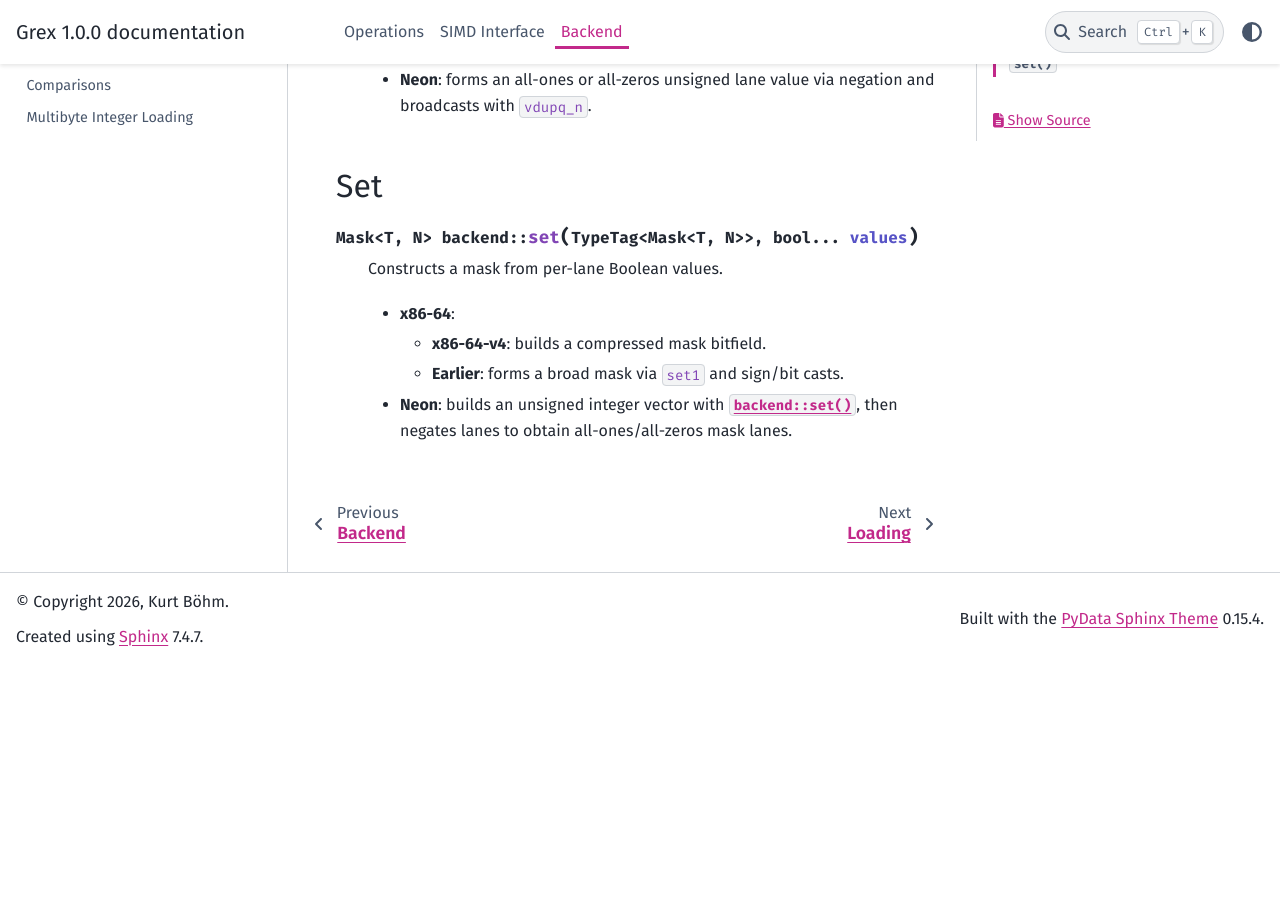
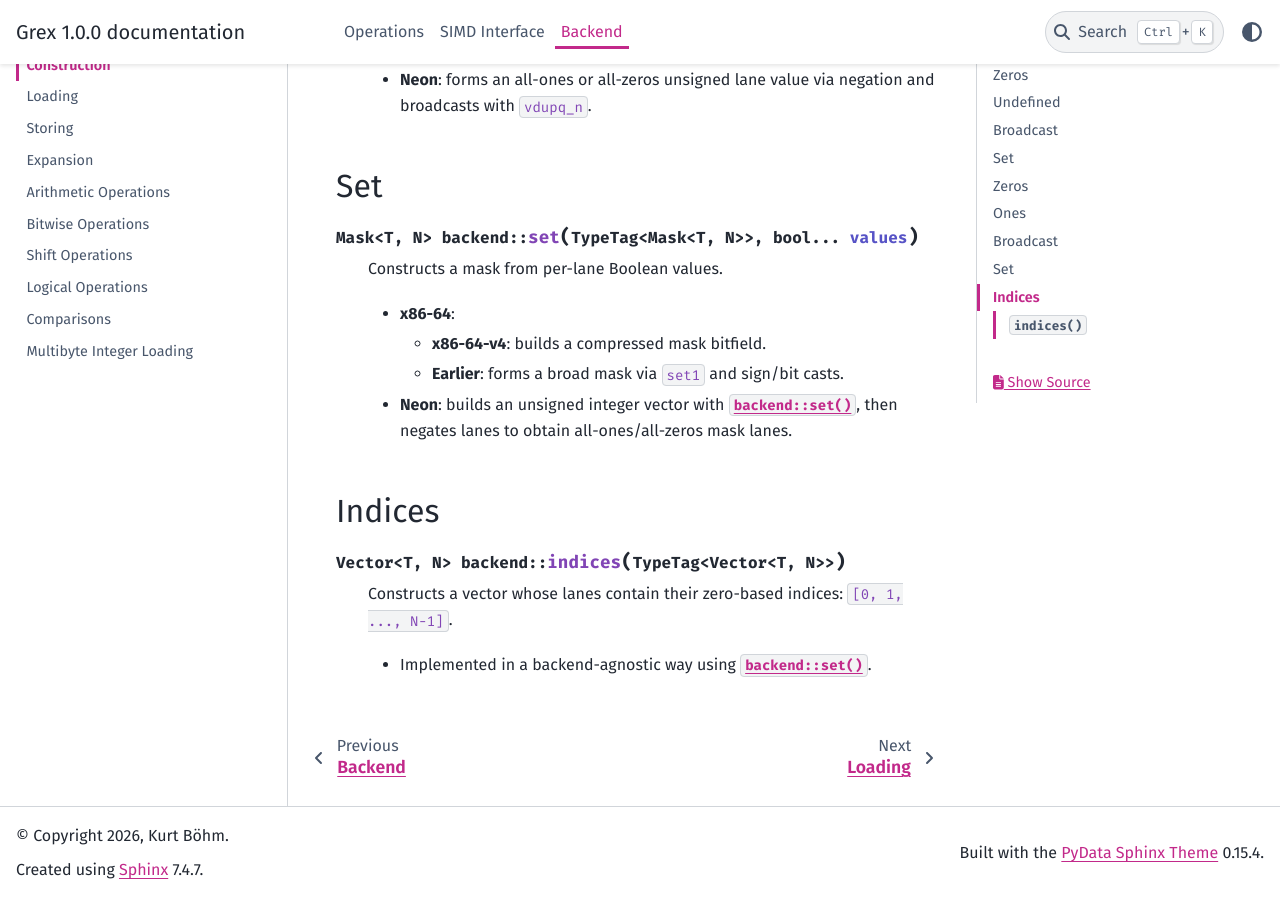
Before and after one commit to KurtBoehm/grex, a Sphinx documentation site: the page built from docs/operations/set.rst, in a window 1280 px wide and 900 px high, scrolled down 2312 px. Built offline with Sphinx 7.4.7 and the PyData theme 0.15.4, drawn with Linux system fonts in a browser that asks for light colours; before the commit the page ends 2978 px from its top, so only the background shows below that.

Commit message:
Clean up slightly and add `indices`

```diff
--- a/docs/operations.rst
+++ b/docs/operations.rst
@@ -66,7 +66,7 @@ Vector-Specific Operations
    * - :ref:`Zero vector <operations-zeros-vector>`
      - :cpp:func:`Vector::zeros() <Vector grex::Vector::zeros()>`
 
-   * - Lane indices
+   * - :ref:`Lane indices <operations-indices>`
      - | :cpp:func:`Vector::indices() <Vector grex::Vector::indices()>`
        | :cpp:func:`Vector::indices(T start) <Vector grex::Vector::indices(T)>`
 
--- a/docs/operations/set.rst
+++ b/docs/operations/set.rst
@@ -123,3 +123,15 @@ Set
      - **Earlier**: forms a broad mask via ``set1`` and sign/bit casts.
 
    - **Neon**: builds an unsigned integer vector with :cpp:func:`backend::set`, then negates lanes to obtain all-ones/all-zeros mask lanes.
+
+.. _operations-indices:
+
+*******
+Indices
+*******
+
+.. cpp:function:: Vector<T, N> backend::indices(TypeTag<Vector<T, N>>)
+
+   Constructs a vector whose lanes contain their zero-based indices: ``[0, 1, ..., N-1]``.
+
+   - Implemented in a backend-agnostic way using :cpp:func:`backend::set`.
```
Also changed, not shown: 1 other file.
